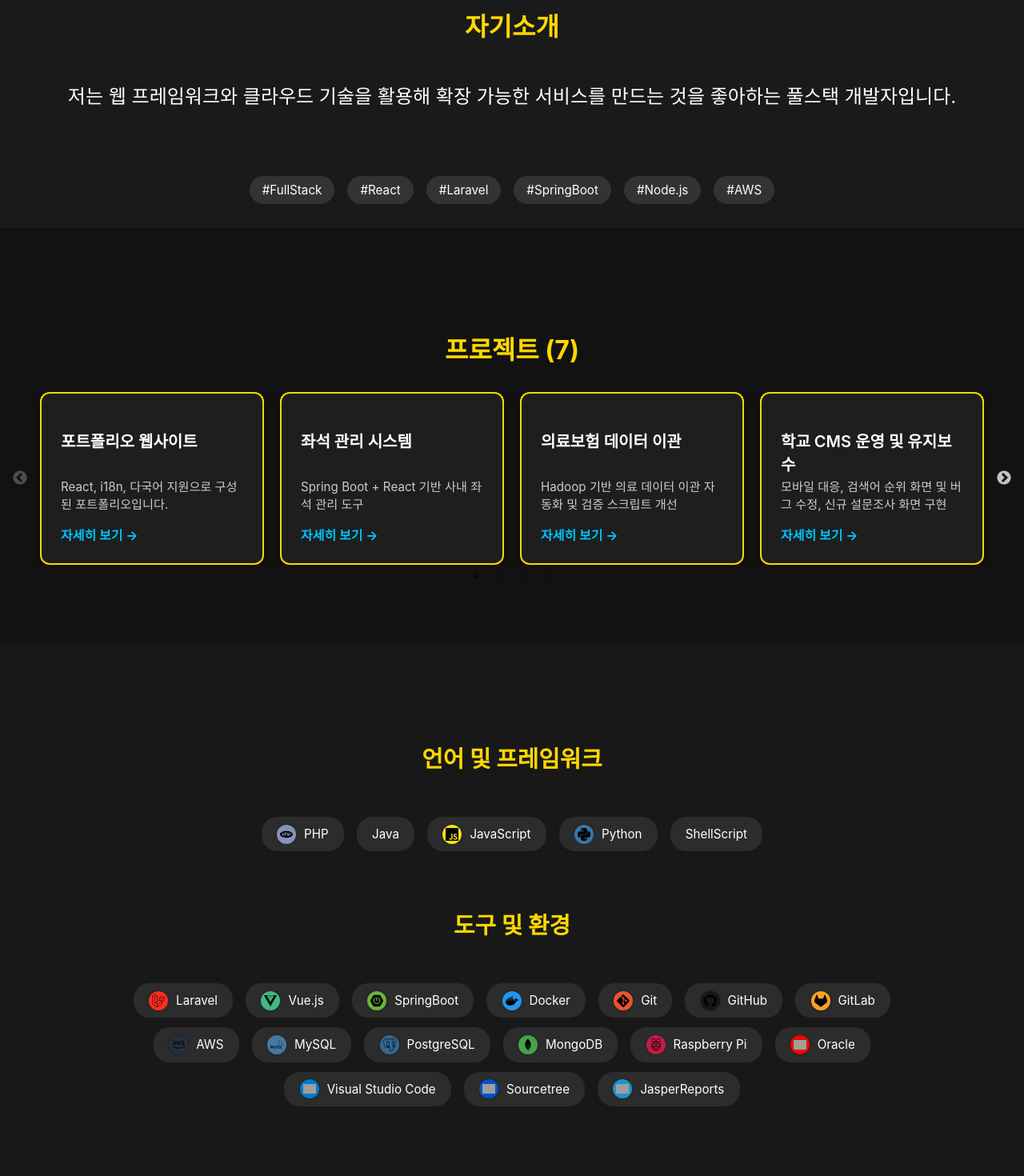
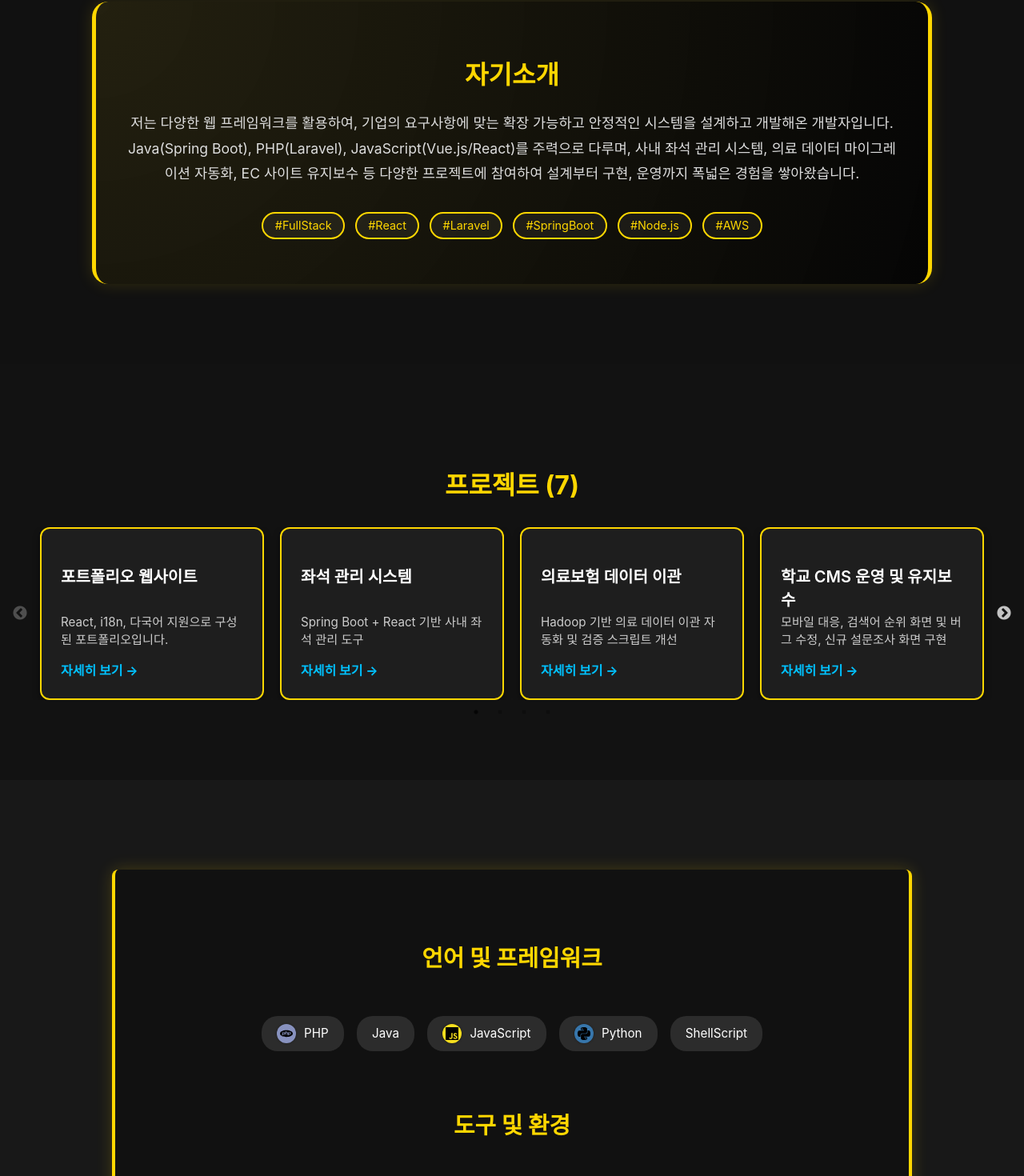
Before and after one commit to HS-Kang-Developer/hs-kang-developer.github.io, a React (Create React App) app: page / in a window 1280 px wide. Shown: the part 343-1813 px from the top of the page at 80% size. Built offline with nearby package versions, Linux system fonts and the light colour scheme; grey boxes are pictures that could not be loaded.

Commit message:
디자인 수정중

```diff
--- a/package.json
+++ b/package.json
@@ -4,6 +4,7 @@
   "homepage": "https://hs-kang-developer.github.io",
   "private": true,
   "dependencies": {
+    "aos": "^2.3.4",
     "cra-template-pwa": "2.0.0",
     "i18next": "^25.0.1",
     "i18next-browser-languagedetector": "^8.0.5",
--- a/src/components/AboutSection/index.jsx
+++ b/src/components/AboutSection/index.jsx
@@ -4,17 +4,18 @@ import { useTranslation } from 'react-i18next';
 
 function AboutSection() {
   const { t } = useTranslation();
-
   const tags = ['FullStack', 'React', 'Laravel', 'SpringBoot', 'Node.js', 'AWS'];
 
   return (
-    <section className="about"  id="about">
+    <section className="about" id="about">
       <div className="about-container">
         <h2 className="about-title">{t('about.title')}</h2>
         <p className="about-text">{t('about.description')}</p>
         <ul className="about-keywords">
           {tags.map((tag) => (
-            <li key={tag}>#{t(`about.tags.${tag}`, tag)}</li>
+            <li key={tag} className="keyword">
+              #{t(`about.tags.${tag}`, tag)}
+            </li>
           ))}
         </ul>
       </div>
--- a/src/components/AboutSection/style.css
+++ b/src/components/AboutSection/style.css
@@ -1,48 +1,49 @@
 .about {
-  background-color: #1a1a1a;
-  color: white;
-  padding: 80px 20px 30px 20px;
+  background-color: #111;
+  padding: 100px 20px;
+  color: #fff;
   text-align: center;
+}
+
+.about-container {
+  max-width: 960px;
+  margin: 0 auto;
+  padding: 2.5rem;
+  background: radial-gradient(circle at top left, rgba(255, 215, 0, 0.08), rgba(0, 0, 0, 0.7));
+  border-radius: 20px;
+  border-left: 5px solid gold;
+  border-right: 5px solid gold;
+  box-shadow: 0 0 20px rgba(255, 215, 0, 0.15);
 }
 
 .about-title {
   font-size: 2rem;
-  margin-bottom: 1rem;
+  color: gold;
+  margin-bottom: 1.5rem;
   font-weight: bold;
-  color: gold; /* ✅ 노란색으로 변경 */
-  text-align: center;
 }
 
-/* .about-text {
-  max-width: 700px;
-  margin: 0 auto 2rem auto;
-  color: #ccc;
-  line-height: 1.6;
+.about-text {
   font-size: 1.1rem;
-} */
-
-.about-text {
-  font-size: 1.5rem;
-  margin: 3rem auto 5rem auto;
-  line-height: 1.6;
-  text-align: center;
-  word-break: break-word; /* optional for 완전한 대응 */
+  line-height: 1.8;
+  color: #ddd;
+  margin-bottom: 2rem;
 }
 
 .about-keywords {
   display: flex;
   flex-wrap: wrap;
   justify-content: center;
-  gap: 1rem;
+  gap: 0.8rem;
+  padding: 0;
   list-style: none;
-  padding: 0;
-  margin: 0;
 }
 
-.about-keywords li {
-  background-color: #333;
-  padding: 0.5rem 1rem;
+.keyword {
+  background-color: rgba(255, 255, 255, 0.05);
+  border: 2px solid gold;
+  color: gold;
+  font-size: 0.9rem;
+  padding: 0.4rem 0.9rem;
   border-radius: 20px;
-  font-size: 0.95rem;
-  color: #fff;
 }
--- a/src/components/SkillsSection/index.jsx
+++ b/src/components/SkillsSection/index.jsx
@@ -1,3 +1,81 @@
+// import React from 'react';
+// import './style.css';
+// import { useTranslation } from 'react-i18next';
+// import skillsColors from '../../data/skillsColors.json';
+
+// function SkillsSection() {
+//   const { t } = useTranslation();
+
+//   // const defaultIcon = '/assets/icons/default.svg';
+
+//   const languageSkills = [
+//     { name: 'PHP', icon: '/assets/icons/php.svg' },
+//     { name: 'Java', icon: null },
+//     { name: 'JavaScript', icon: '/assets/icons/javascript.svg' },
+//     { name: 'Python', icon: '/assets/icons/python.svg' },
+//     { name: 'ShellScript', icon: null }
+//   ];
+
+//   const toolSkills = [
+//     { name: 'Laravel', icon: '/assets/icons/laravel.svg' },
+//     { name: 'Vue.js', icon: '/assets/icons/vuedotjs.svg' },
+//     { name: 'SpringBoot', icon: '/assets/icons/springboot.svg' },
+//     { name: 'Docker', icon: '/assets/icons/docker.svg' },
+//     { name: 'Git', icon: '/assets/icons/git.svg' },
+//     { name: 'GitHub', icon: '/assets/icons/github.svg' },
+//     { name: 'GitLab', icon: '/assets/icons/gitlab.svg' },
+//     { name: 'AWS', icon: '/assets/icons/amazonwebservices.svg' },
+//     { name: 'MySQL', icon: '/assets/icons/mysql.svg' },
+//     { name: 'PostgreSQL', icon: '/assets/icons/postgresql.svg' },
+//     { name: 'MongoDB', icon: '/assets/icons/mongodb.svg' },
+//     { name: 'Raspberry Pi', icon: '/assets/icons/raspberrypi.svg' },
+//     { name: 'Oracle', icon: '/assets/icons/oracle.svg' },
+//     { name: 'Visual Studio Code', icon: '/assets/icons/visualstudiocode.svg' },
+//     { name: 'Sourcetree', icon: '/assets/icons/sourcetree.svg' },
+//     { name: 'JasperReports', icon: '/assets/icons/jasperreports.svg' }
+//   ];
+
+//   const getColor = (name) => {
+//     const match = skillsColors.find((item) => item.name === name);
+//     return match ? match.color : '#666';
+//   };
+
+//   const renderSkillList = (skills) =>
+//     skills.map((skill) => {
+//       const color = getColor(skill.name);
+//       return (
+//         <li key={skill.name} className="skill-item">
+//           {skill.icon && (
+//             <div className="skill-icon-wrapper" style={{ backgroundColor: color }}>
+//               <img
+//                 src={skill.icon}
+//                 alt={skill.name}
+//                 className="skill-icon"
+//                 onError={(e) => {
+//                   e.target.style.display = 'none';
+//                 }}
+//               />
+//             </div>
+//           )}
+//           {skill.name}
+//         </li>
+//       );
+//     });
+
+//   return (
+//     <section className="skills">
+//       <div className="skills-container">
+//         <h2 className="skills-title">{t('skills.language')}</h2>
+//         <ul className="skills-list">{renderSkillList(languageSkills)}</ul>
+
+//         <h2 className="skills-title">{t('skills.tools')}</h2>
+//         <ul className="skills-list">{renderSkillList(toolSkills)}</ul>
+//       </div>
+//     </section>
+//   );
+// }
+
+// export default SkillsSection;
 import React from 'react';
 import './style.css';
 import { useTranslation } from 'react-i18next';
@@ -5,8 +83,6 @@ import skillsColors from '../../data/skillsColors.json';
 
 function SkillsSection() {
   const { t } = useTranslation();
-
-  // const defaultIcon = '/assets/icons/default.svg';
 
   const languageSkills = [
     { name: 'PHP', icon: '/assets/icons/php.svg' },
@@ -64,12 +140,14 @@ function SkillsSection() {
 
   return (
     <section className="skills">
-      <div className="skills-container">
-        <h2 className="skills-title">{t('skills.language')}</h2>
-        <ul className="skills-list">{renderSkillList(languageSkills)}</ul>
+      <div className="skills-box">
+        <div className="skills-container">
+          <h2 className="skills-title">{t('skills.language')}</h2>
+          <ul className="skills-list">{renderSkillList(languageSkills)}</ul>
 
-        <h2 className="skills-title">{t('skills.tools')}</h2>
-        <ul className="skills-list">{renderSkillList(toolSkills)}</ul>
+          <h2 className="skills-title">{t('skills.tools')}</h2>
+          <ul className="skills-list">{renderSkillList(toolSkills)}</ul>
+        </div>
       </div>
     </section>
   );
--- a/src/components/SkillsSection/style.css
+++ b/src/components/SkillsSection/style.css
@@ -77,3 +77,13 @@
     height: 14px;
   }
 }
+.skills-box {
+  border-left: 4px solid gold;
+  border-right: 4px solid gold;
+  padding: 3rem 1rem;
+  background: linear-gradient(to bottom, #111 0%, #111 100%);
+  border-radius: 8px;
+  margin: 2rem auto;
+  max-width: 960px;
+  box-shadow: 0 0 20px rgba(255, 215, 0, 0.2);
+}
--- a/src/i18n/ja.json
+++ b/src/i18n/ja.json
@@ -7,7 +7,7 @@
   },
   "about": {
     "title": "自己紹介",
-    "description": "私は、Webフレームワークとクラウド技術を活用し、拡張性の高いサービスを構築するのが好きなフルスタック開発者です。"
+    "description": "私はさまざまなWebフレームワークを活用し、企業のニーズに応じた拡張性と安定性の高いシステムを設計・開発してきた開発者です。\nJava（Spring Boot）、PHP（Laravel）、JavaScript（Vue.js/React）を主に扱い、\n社内座席管理システム、医療データマイグレーションの自動化、ECサイトの保守など、さまざまなプロジェクトにおいて設計から実装、運用まで幅広い経験を積んできました。"
   },
   "hero": {
     "greeting": "こんにちは、",
--- a/src/i18n/ko.json
+++ b/src/i18n/ko.json
@@ -7,7 +7,7 @@
   },
   "about": {
     "title": "자기소개",
-    "description": "저는 웹 프레임워크와 클라우드 기술을 활용해 확장 가능한 서비스를 만드는 것을 좋아하는 풀스택 개발자입니다."
+    "description": "저는 다양한 웹 프레임워크를 활용하여, 기업의 요구사항에 맞는 확장 가능하고 안정적인 시스템을 설계하고 개발해온 개발자입니다.\nJava(Spring Boot), PHP(Laravel), JavaScript(Vue.js/React)를 주력으로 다루며,\n사내 좌석 관리 시스템, 의료 데이터 마이그레이션 자동화, EC 사이트 유지보수 등 다양한 프로젝트에 참여하여 설계부터 구현, 운영까지 폭넓은 경험을 쌓아왔습니다."
   },
   "hero": {
     "greeting": "안녕하세요, ",
```
Also changed, not shown: 1 other file (tests, documents, lock files or other folders).
